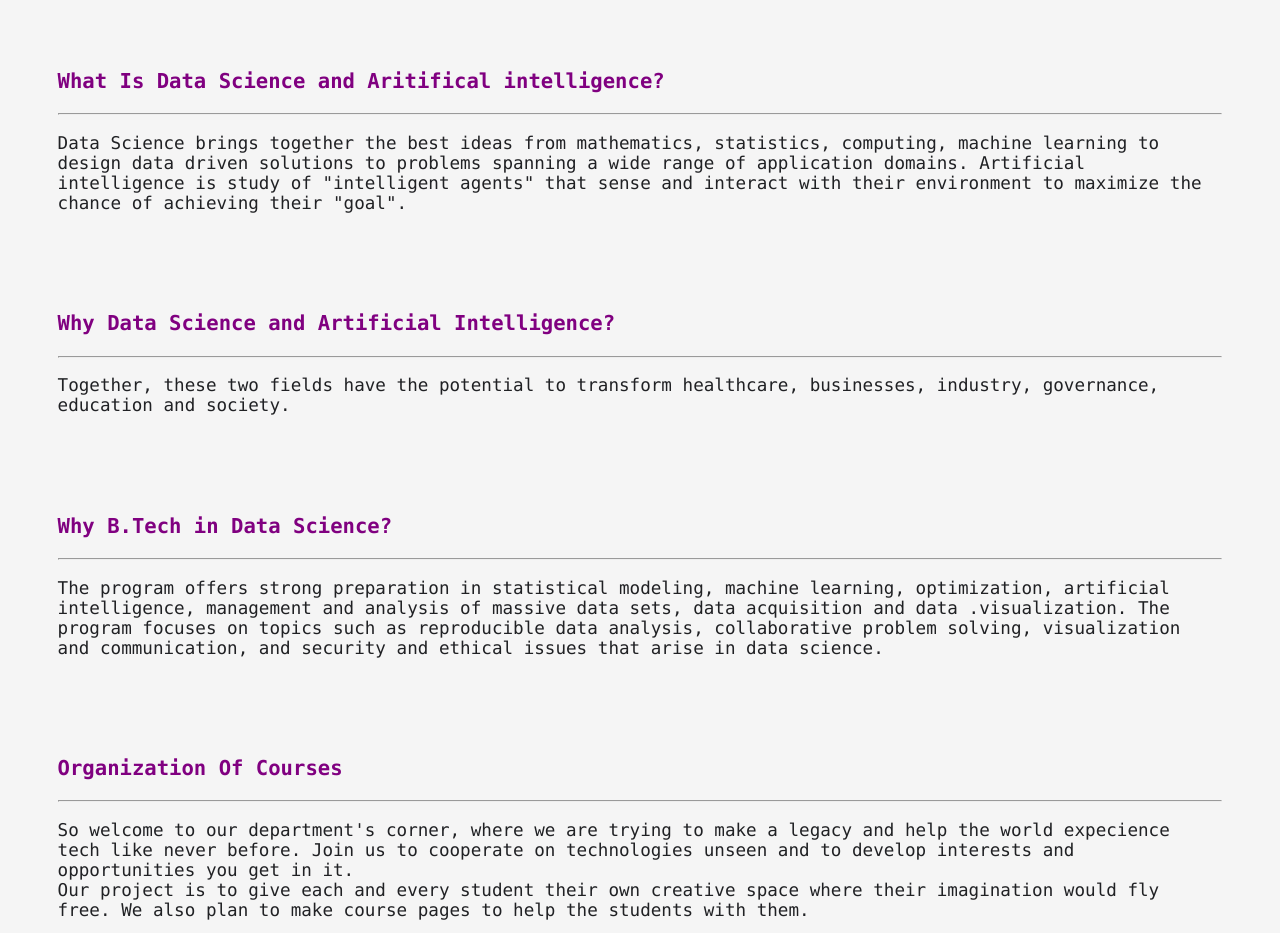
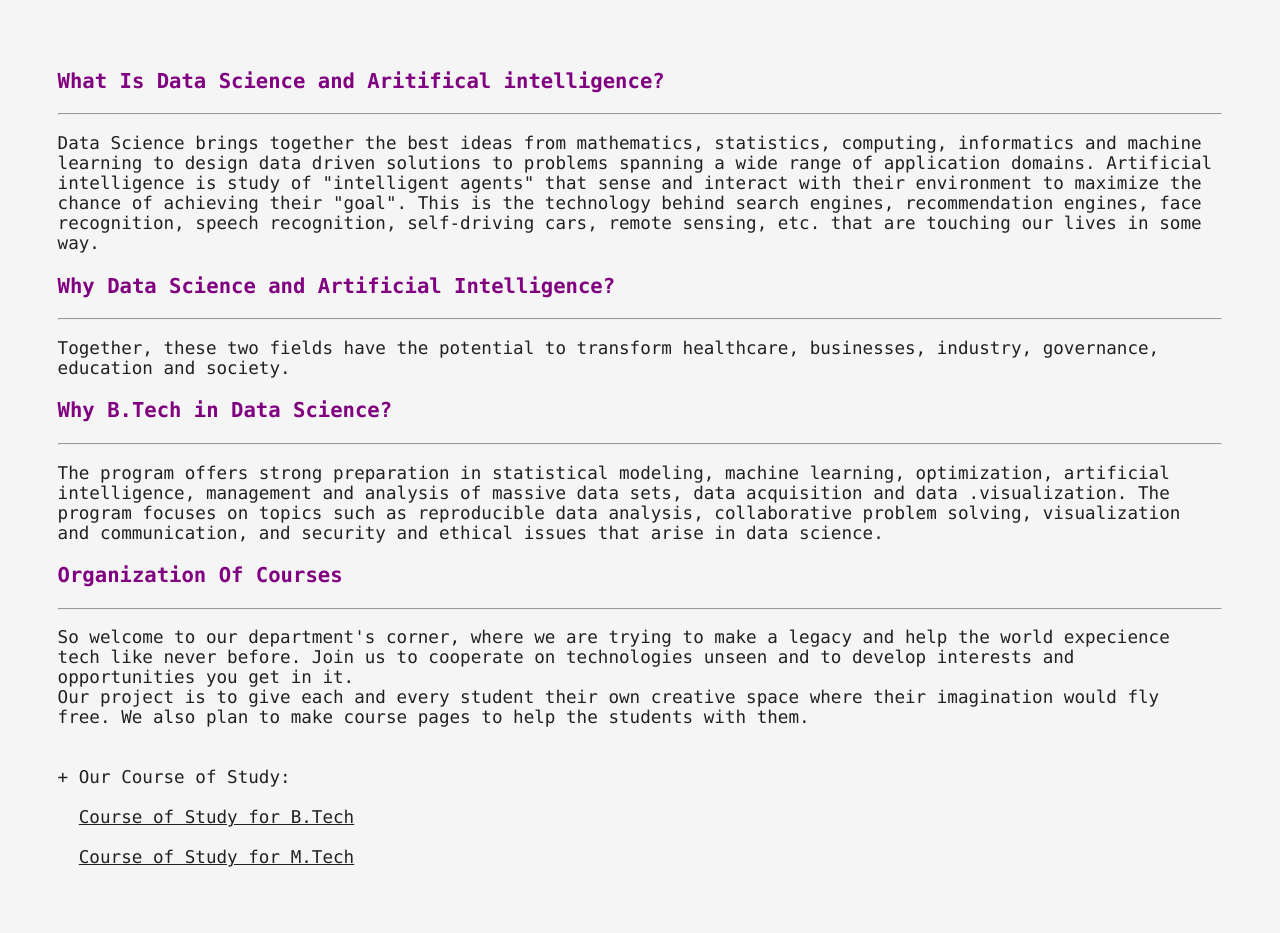
Before and after one commit to HS1VT/HS1VT.github.io, a website: page index.html in a window 1280 px wide. Shown: the part 900-1833 px from the top of the page. Drawn offline with Linux system fonts and the light colour scheme; no server answers.

Commit message:
Update index.html

```diff
--- a/index.html
+++ b/index.html
@@ -52,30 +52,17 @@
         <h3>What Is Data Science and Aritifical intelligence?</h3>
         <hr>
         <p>
-            Data Science brings together the best ideas from mathematics, statistics, computing, machine learning to design data driven solutions to problems spanning a wide range of application domains.
+            Data Science brings together the best ideas from mathematics, statistics, computing, informatics and machine learning to design data driven solutions to problems spanning a wide range of application domains.
             Artificial intelligence is study of "intelligent agents" that sense and interact with their environment to maximize the chance of achieving their "goal".
+            This is the technology behind search engines, recommendation engines, face recognition, speech recognition, self-driving cars, remote sensing,  etc. that are touching our lives in some way.
 
         </p>
-        <br>
-        <br>
-        <br>
         <h3>Why Data Science and Artificial Intelligence?</h3>
         <hr>
         <p>
            Together, these two fields have the potential to transform healthcare, businesses, industry, governance, education and society.
 
-        </p>
-        <p>
 
-        </p>
-        <p>
-
-        </p>
-            <br>
-
-        </ul>
-        <br>
-        <br>
         <h3>Why B.Tech in Data Science?</h3>
         <hr>
         <p>
@@ -83,9 +70,6 @@
            The program focuses on topics such as reproducible data analysis, collaborative problem solving, visualization and communication, and security and ethical issues that arise in data science.
 
         </p>
-        <br>
-        <br>
-        <br>
         <h3>Organization Of Courses</h3>
         <hr>
         <p>
```
